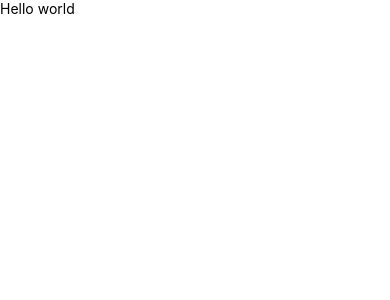
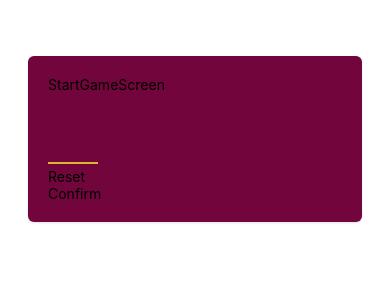
Before and after one commit to cabrel20/mobile_app, a React Native app: screen / in a window 390 px wide. Shown: the top 300 px of the page. Built offline with nearby package versions, Linux system fonts and the light colour scheme.

Commit message:
ajout des components

```diff
--- a/App.js
+++ b/App.js
@@ -1,16 +1,12 @@
 
 import React from 'react';
-import { Text, View} from 'react-native';
-import { StatusBar } from 'expo-status-bar';
+import StartGameScreen from './screens/StartGameScreen';
 
 export default function App() {
 
-
-
   return(
    <>
-    <StatusBar style='auto'/>
-          <View><Text>Hello world </Text></View>
+   <StartGameScreen/>
    </>
 
   );
--- /dev/null
+++ b/screens/Components/PrimaryButton.js
@@ -0,0 +1,12 @@
+import React from 'react'
+import { View,Text } from 'react-native'
+
+const PrimaryButton = ({children}) => {
+  return (
+    <View>
+      <Text>{children}</Text>
+    </View>
+  )
+}
+
+export default PrimaryButton
--- /dev/null
+++ b/screens/GameOverScreen.js
@@ -0,0 +1,12 @@
+import React from 'react'
+import { View,Text } from 'react-native'
+
+const GameOverScreen = () => {
+  return (
+    <View>
+      <Text>GameOverScreen</Text>
+    </View>
+  )
+}
+
+export default GameOverScreen
--- /dev/null
+++ b/screens/GameScreen.js
@@ -0,0 +1,12 @@
+import React from 'react'
+import { View,Text } from 'react-native'
+
+const GameScreen = () => {
+  return (
+    <View>
+      <Text>GameScreen</Text>
+    </View>
+  )
+}
+
+export default GameScreen
--- /dev/null
+++ b/screens/StartGameScreen.js
@@ -0,0 +1,27 @@
+import React from 'react'
+import {View, Text,TextInput,StyleSheet} from "react-native"
+import PrimaryButton from './Components/PrimaryButton'
+
+
+const StartGameScreen = () => {
+  return (
+    <View   style={styles.inputContainer} className="flex mt-14 p-5 bg-[#72063c] mx-7 rounded-md shadow">
+      <Text>StartGameScreen</Text>
+      <TextInput className=" py-2 text-[40px] border-b-2 border-[#ddb52f] text-[#ddb52f] my-1 w-[50px]" maxLength={2} keyboardType="number-pad"/>
+      <PrimaryButton>Reset</PrimaryButton>
+      <PrimaryButton>Confirm</PrimaryButton>
+    </View>
+  )
+}
+
+export default StartGameScreen
+
+
+const styles = StyleSheet.create({
+  inputContainer:{
+    shadowColor:'black',
+    shadowOffset:{width: 0, height:2 },
+    shadowOpacity:0.25,
+    shadowRadius:6
+  }
+})
--- a/tailwind.config.js
+++ b/tailwind.config.js
@@ -1,6 +1,6 @@
 /** @type {import('tailwindcss').Config} */
 module.exports = {
-  content: ["./App.{js,jsx,ts,tsx}", "./screen/**/*.{js,jsx,ts,tsx}"],
+  content: ["./App.{js,jsx,ts,tsx}", "./screens/**/*.{js,jsx,ts,tsx}"],
   theme: {
     extend: {
       colors:{
```
